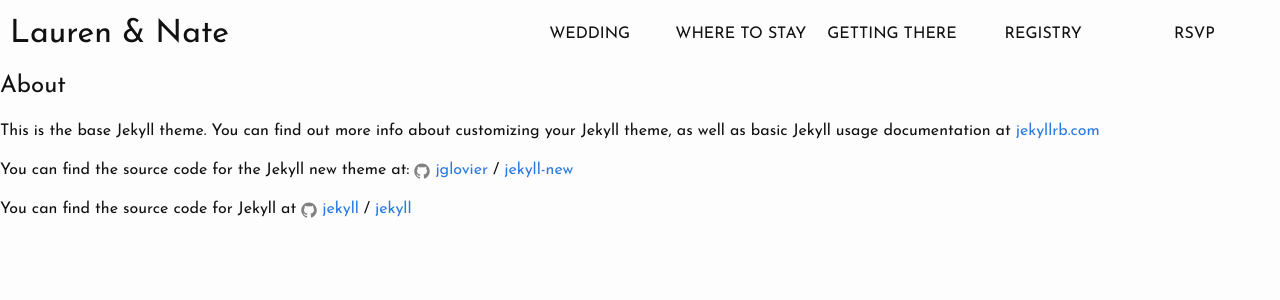
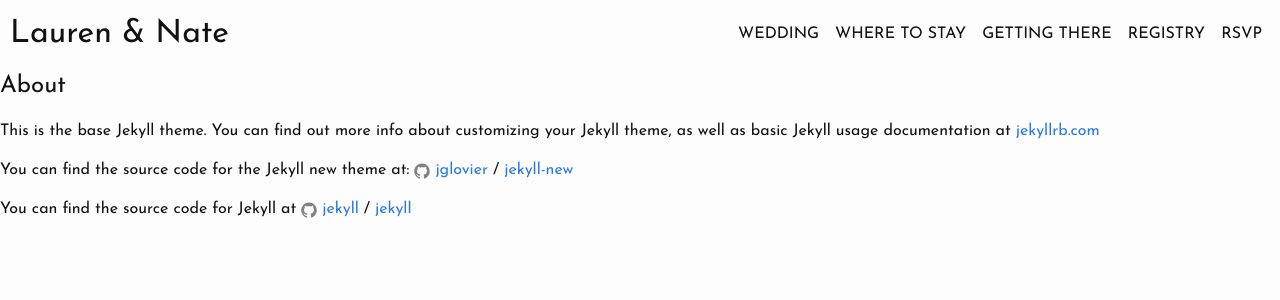
Before and after one commit to n8agrin/wedding, a Jekyll site: the page built from about.md, in a window 1280 px wide. Shown: the top 300 px of the page. Built offline with Jekyll 4.4.1, drawn with Linux system fonts in a browser that asks for light colours.

Commit message:
NAVIGATION IS DONE OMG

```diff
--- a/_includes/header.html
+++ b/_includes/header.html
@@ -11,7 +11,7 @@
     <div class="nav">
       <div class="names">Lauren &amp; Nate</div>
       <div class="nav-items">
-        <div class="">Wedding</div>
+        <div>Wedding</div>
         <div class="">Where to Stay</div>
         <div class="">Getting There</div>
         <div class="">Registry</div>
--- a/_sass/_layout.scss
+++ b/_sass/_layout.scss
@@ -1,51 +1,49 @@
 header {
     width: 100%;
     margin: auto;
-    // background: linear-gradient(
-    //   rgba(26,17,34,.3),
-    //   rgba(26,17,34,.3)
-    // ),
-    // url(/assets/appleswmonkeyreduced.jpg);
-    // background-size: 100%;
 }
 
 .nav {
     display: flex;
-    flex-direction: row;
     margin: 10px;
+    align-items: center;
+    flex-flow: row wrap;
+
+    .names {
+        flex-grow: 1;
+        font-size: $large-font-size;
+        text-transform: none;
+    }
 
     .nav-items {
-        flex: 1 0 60%;
+        flex-grow: 1;
         display: flex;
-        // font-size: 12px;
+        flex-flow: row wrap;
+        justify-content: flex-end;
         text-transform: uppercase;
-        // display: inline-block;
-        vertical-align: middle;
+        div {
+            margin: 8px;
+        }
+    }
+}
 
-        div {
-            flex: 1 0 0;
+@media only screen and (max-width: 760px) {
+    .nav {
+        text-align: center;
+        .nav-items {
             justify-content: center;
-            align-items: center;
-            display: inline-block;
-            vertical-align: middle;
-            line-height: 48px;
-            text-align: center;
+            div {
+                flex-basis: 100%;
+            }
+        }
+        .nav-items, .names {
+            flex-basis: 100%;
         }
     }
 
-    .names {
-        flex: 1 0 40%;
-        align-self: flex-start;
-        // font-size: 22px;
-        font-size: $large-font-size;
-        text-transform: none;
-    }
-}
-
-@media only screen and (min-width: 75em) {
-    header .nav .names {
-        order: 0;
-    }
+    // header .nav .names {
+    //     order: 0;
+    // }
 }
 
 section {
```
